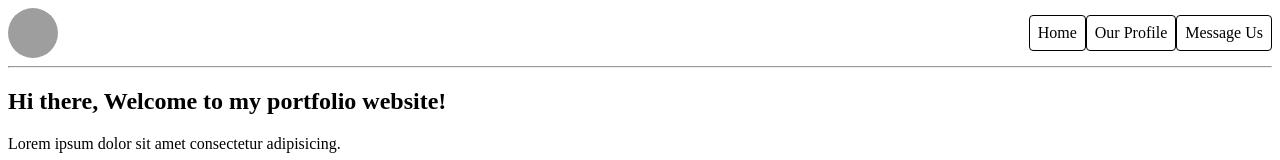
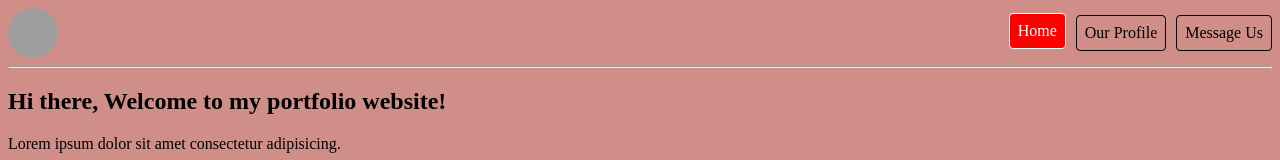
Before and after one commit to revou-fundamental-course/02-jun-25-z0rayy, a plain HTML site: page index.html in a window 1280 px wide. In both pictures the pointer is over the link "Home". Shown: the top 160 px of the page. Drawn offline with Linux system fonts and the light colour scheme; grey boxes are pictures that could not be loaded.

Commit message:
background and nav hover

```diff
--- a/css/style.css
+++ b/css/style.css
@@ -1,3 +1,7 @@
+body{
+    background-color: rgb(207, 142, 135);
+}
+
 /* Header Component */
 .main-header {
     display: flex;
@@ -17,6 +21,7 @@
 nav {
     display: flex;
     align-items: center;
+    gap: 10px;
 }
 
 nav>a {
@@ -25,6 +30,13 @@ nav>a {
     color: black;
     text-decoration: none;
     border-radius: 4px;
+}
+
+nav>a:hover{
+    color: white;
+    background-color: red;
+    margin-bottom: 5px;
+    transition: 0.5s;
 }
 
 section {
```
